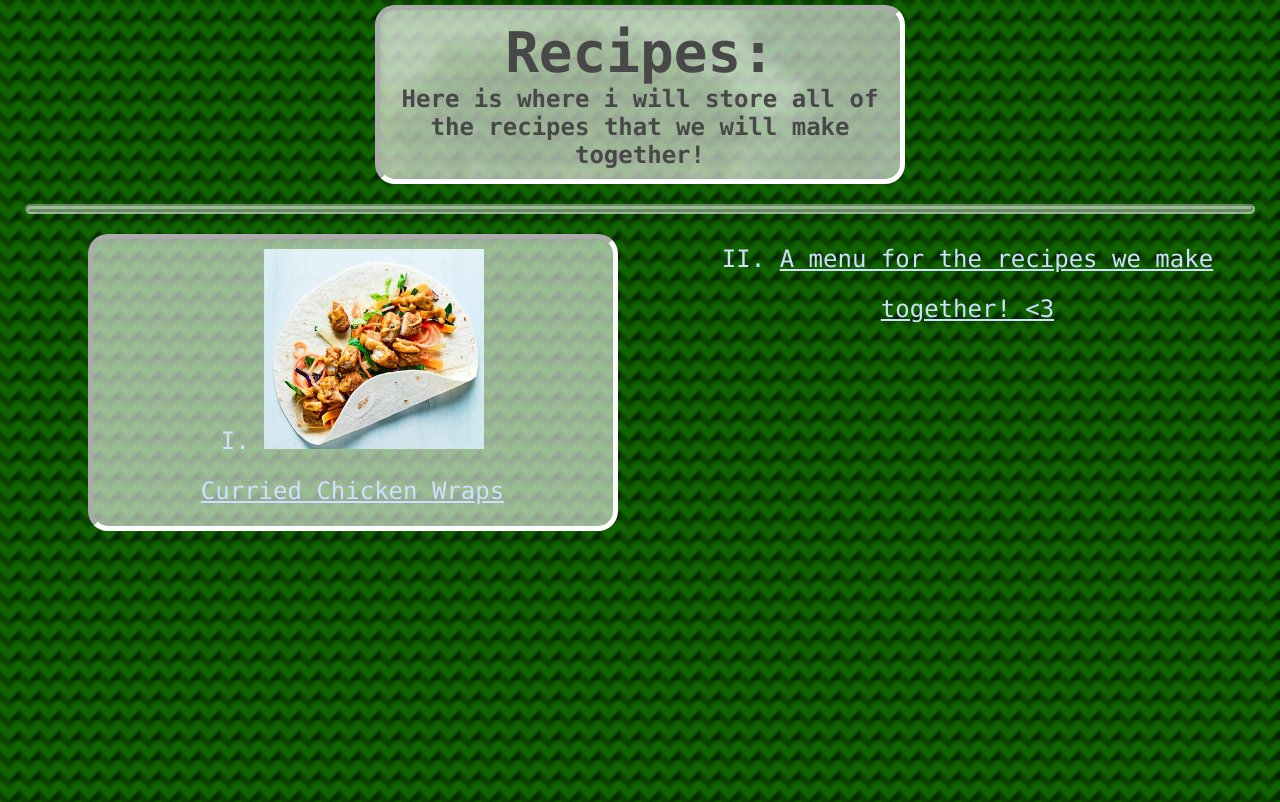
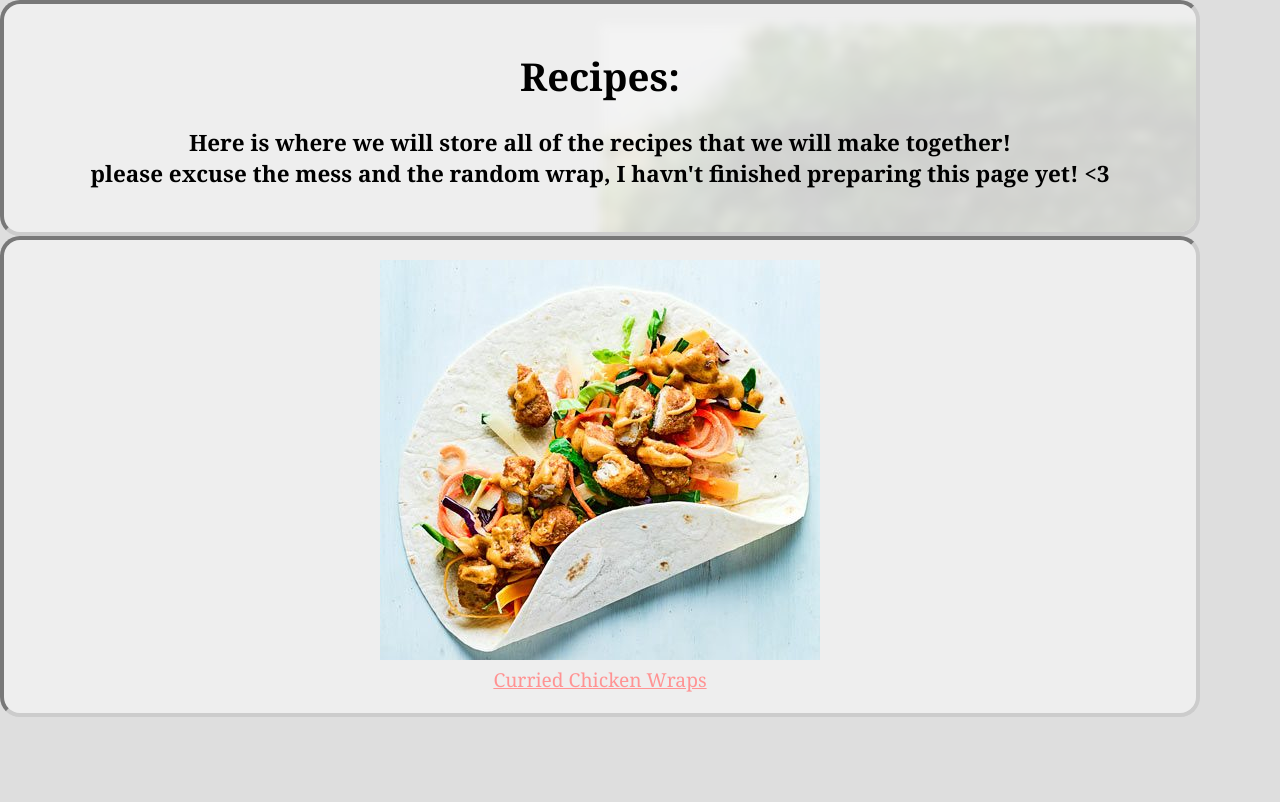
Before and after one commit to Mackenzie-Blackaby/Mackenzie-Blackaby.github.io, a plain HTML site: page Pages/recipeMenu.html in a window 1280 px wide. Drawn offline with Linux system fonts and the light colour scheme.

Commit message:
Design Overhaul

```diff
--- a/Pages/recipeMenu.html
+++ b/Pages/recipeMenu.html
@@ -14,19 +14,22 @@
   />
 </head>
 <body>
-  <div>
+  <div class="heading">
     <div class="boxed">
       <img src="../Resources/Images/Garden.jpg" class="backgroundImage" />
       <h1><b>Recipes:</b></h1>
       <h3>
-        Here is where i will store all of the recipes that we will make
+        Here is where we will store all of the recipes that we will make
         together!
+        <br />
+        please excuse the mess and the random wrap, I havn't finished preparing
+        this page yet! &lt;3
       </h3>
     </div>
-    <hr />
     <div>
-      <ul class="pictures">
-        <li class="boxed">
+      <div class="pictures">
+        <div class="listElement">
+          <div class="boxed">
             <img
               class="listImage"
               src="../Resources/Images/ChickenWraps.jpg"
@@ -34,13 +37,9 @@
             />
             <br />
             <a href="../index.html">Curried Chicken Wraps</a>
-        </li>
-        <li>
-          <a href="recipeMenu.html"
-            >A menu for the recipes we make together! &lt;3</a
-          >
-        </li>
-      </ul>
+          </div>
+        </div>
+      </div>
     </div>
   </div>
 </body>
--- /dev/null
+++ b/Resources/Fonts/Lobster.css
@@ -0,0 +1,4 @@
+@font-face {
+  font-family: Lobster;
+  src: url(Lobster-Regular.ttf);
+}
--- a/Resources/JavaScript/Countdown.js
+++ b/Resources/JavaScript/Countdown.js
@@ -1,4 +1,4 @@
-var targetDate = new Date("April 28, 2023 00:00:00").getTime();
+var targetDate = new Date("April 28, 2024 00:00:00").getTime();
 var x = setInterval(function () {
   var now = new Date().getTime();
   var difference = targetDate - now;
--- a/Resources/Stylesheets/blueScheme.css
+++ b/Resources/Stylesheets/blueScheme.css
@@ -1,8 +1,9 @@
 :root {
-  --bgDark: #89d8ff;
-  --bgMedium: #abe6ff;
-  --bgLight: #c5f1ff;
-  --textColor: #000000;
-  --boxBackground: rgb(255, 255, 255);
-  --linkColor: #bb0000;
+  --borderStyle: inset;
+  --borderColor: #ccc;
+  --borderWidth: 0.5;
+  --colorTopBarBackground: #abe6ff;
+  --colorMainBackground: #89d8ff;
+  --colorMainText: #000000;
+  --colorLink: #bb0000;
 }
--- a/Resources/Stylesheets/mainStyle.css
+++ b/Resources/Stylesheets/mainStyle.css
@@ -1,93 +1,176 @@
 :root {
-  --blurAmount: 1px;
+  --topbarHeight: 20vh;
+  --pictureSize: 16vh;
+  --pictureBorder: calc((var(--topbarHeight) - var(--pictureSize)) / 2);
+  --borderStyle: inset;
+  --borderColor: #ccc;
+  --borderWidth: 0.5;
+  --xBorder: calc(var(--borderWidth) * 1vh) var(--borderStyle)
+    var(--borderColor);
+  --yBorder: calc(var(--borderWidth) * 1vh) var(--borderStyle)
+    var(--borderColor);
+
+  --colorTopBarBackground: #fff;
+  --colorMainBackground: rgb(222, 222, 222);
+  --colorMainText: #000;
+  --colorboxBackground: rgba(255, 255, 255, 0.5);
+  --colorLink: #ff9393;
 }
 
+body,
 html {
-  background-color: var(--bgDark);
-  background: linear-gradient(135deg, var(--bgDark), transparent 25%) -10px 0/
-      20px 20px,
-    linear-gradient(225deg, var(--bgMedium) 25%, transparent 25%) -10px 0/ 20px
-      20px,
-    linear-gradient(315deg, var(--bgDark) 25%, transparent 25%) 0px 0/ 20px 20px,
-    linear-gradient(45deg, var(--bgMedium) 25%, var(--bgLight) 25%) 0px 0/ 20px 20px;
+  margin: 0;
+  padding: 0;
+  overflow-x: hidden;
 }
 
 body {
-  color: var(--textColor);
-  font-family: "Monaco", Consolas, "Courier New", Courier, monospace;
-  -webkit-font-smoothing: antialiased;
-  -moz-osx-font-smoothing: grayscale;
-  text-align: center;
-  padding: 5px;
-  margin: auto;
-  backdrop-filter: blur(var(--blurAmount));
-  height: 99vh;
+  background-color: var(--colorMainBackground);
+  color: var(--colorMainText);
+  font-family: Lobster, Cambria, Cochin, Georgia, Times, "Times New Roman",
+    serif;
+  font-weight: lighter;
+  font-size: larger;
 }
 
-h1 {
-  font-size: 3.5rem;
-  font-weight: 800;
+a {
+  color: var(--colorLink);
+  text-decoration: underline;
+}
+
+p {
+  margin: auto;
+  width: 80vw;
+}
+
+footer {
+  position: fixed;
+  bottom: 0;
+  left: 0;
+  right: 0;
+  padding-left: 5%;
+  background-color: var(--colorMainText);
+  height: min-content;
+  display: flex;
+  align-items: self-start;
+  justify-content: left;
+  color: var(--colorMainBackground);
+  border-top: var(--yBorder);
+  border-color: darkgray;
+}
+
+.TopBar {
+  display: grid;
+  grid-template-columns: repeat(auto-fit, minmax(250px, 1fr));
+  grid-template-rows: 1fr;
+  height: var(--topbarHeight);
+  background-color: var(--colorTopBarBackground);
+  border-bottom: var(--yBorder);
+  border-right: var(--yBorder);
+  margin-bottom: 0.5vh;
+  margin-top: 0;
+}
+
+.TopBar-icon {
+  margin-top: var(--pictureBorder);
+  margin-left: var(--pictureBorder);
+  height: var(--pictureSize);
+  border-right: var(--xBorder);
+  border-bottom: var(--yBorder);
+  border-radius: 100px;
+  pointer-events: none;
+}
+
+.TopBar-title {
+  font-size: 5vh;
+  font-weight: bold;
+  margin-bottom: 0.5rem;
+  text-align: center;
   margin: auto;
 }
 
-h2 {
-  font-size: 2.5rem;
-  font-weight: 800;
+.TopBar-Button {
+  display: grid;
   margin: auto;
+  margin-right: var(--pictureBorder);
+  width: var(--pictureSize);
+  height: var(--pictureSize);
+  border-radius: 100px;
+  border-right: var(--xBorder);
+  border-bottom: var(--yBorder);
+  border-radius: 100px;
+}
+.TopBar-Button:active {
+  background-color: darkgray;
 }
 
-h3 {
-  font-size: 1.5rem;
-  font-weight: 800;
-  margin: 0;
+.TopBar-MenuIcon {
+  height: 10vh;
+  margin: auto;
+  pointer-events: none;
 }
 
-li {
-  font-size: 1.5rem;
-  list-style-type: upper-roman;
-  text-align: center;
-  list-style-position: inside;
-  line-height: 50px;
+.content {
+  display: grid;
+  grid-template-rows: repeat(auto-fit, minmax(250px, 1fr));
+  grid-template-columns: repeat(auto-fit, minmax(400px, 1fr));
 }
 
-a {
-  color: var(--linkColor);
+.article {
+  margin: 5px;
+  display: grid;
+  grid-template-columns: repeat(auto-fit, minmax(250px, 1fr));
+  align-items: center;
+}
+.article-title {
+  font-size: 3vw;
+  font-weight: bold;
+  margin-bottom: 0.5rem;
+  text-align: center;
   margin: auto;
+  padding: 5px;
+  display: flex;
+  align-items: center;
+}
+.article-image {
+  margin: auto;
+  background-size: cover;
+  width: 90%;
+  object-fit: contain;
 }
 
-hr {
-  color: black;
-  border: groove;
-  border-color: var(--boxBackground);
-  border-width: 5px;
-  border-radius: 20px;
-  margin: 20px;
-}
-
-.pictures {
-  display: grid;
-  outline: 10px;
-  grid-template-columns: 1fr 1fr;
-  grid-template-rows: min-content;
+.centeredObject {
+  text-align: center;
+  margin: auto;
+  align-items: center;
 }
 
 .boxed {
-  margin: auto;
-  background-color: var(--boxBackground);
-  border: 5px inset white;
-  border-radius: 20px;
-  width: 500px;
-  padding: 10px;
   overflow: hidden;
   position: relative;
+  border: var(--xBorder);
+  width: 90vw;
+  padding: 20px;
+  background-color: var(--colorboxBackground);
+  border-radius: 20px;
+  text-align: center;
+}
+
+.boxedMinimal {
+  border: var(--xBorder);
+  width: auto;
+  padding: 20px;
+  border-radius: 20px;
+  text-align: center;
 }
 
 .backgroundImage {
   z-index: -1;
   opacity: 0.3;
   position: absolute;
-  left: 0;
-  top: 0;
-  width: 100%;
+  float: left;
+  height: 100vh;
+  width: min(100vw);
+  object-fit: cover;
   filter: blur(5px);
 }
--- a/Resources/Stylesheets/purpleScheme.css
+++ b/Resources/Stylesheets/purpleScheme.css
@@ -1,14 +1,8 @@
 :root {
-  --bgDark: #140334;
-  --bgMedium: #220047;
-  --bgLight: #2a0057;
-  --textColor: #cff9ff;
-  --boxBackground: rgba(255, 255, 255, 0.5);
-  --linkColor: #ff9393;
+  --borderStyle: inset;
+  --borderColor: #ccc;
+  --borderWidth: 0.5;
+  --colorTopBarBackground: #400a7a;
+  --colorMainBackground: #220047;
+  --colorMainText: #cff9ff;
 }
-
-p {
-  width: 500px;
-  height: auto;
-  margin: auto;
-}
--- a/Resources/Stylesheets/sageScheme.css
+++ b/Resources/Stylesheets/sageScheme.css
@@ -1,18 +1,9 @@
 :root {
-  --bgDark: #032600;
-  --bgMedium: #0b4300;
-  --bgLight: #116500;
-  --textColor: #484848;
-  --boxBackground: rgba(255, 255, 255, 0.575);
-  --linkColor: #cedfff;
+  --borderStyle: inset;
+  --borderColor: #ccc;
+  --borderWidth: 0.5;
+  --colorTopBarBackground: #0b4300;
+  --colorMainBackground: #0b4300;
+  --colorMainText: #484848;
+  --colorLink: #000000;
 }
-
-li {
-  color: var(--linkColor);
-}
-
-.listImage {
-  height: 200px;
-  margin: auto;
-  padding: auto;
-}
```
Also changed, not shown: Pages/AnniversaryYear2.html (+26 -17 lines), Pages/bunbun.html (deleted, +0 -39 lines), Pages/links.html (added, +51 -0 lines), index.html (+28 -16 lines), Resources/Fonts/Lobster-Regular.ttf (added), Resources/GIFs/me.gif (renamed from GIFs/me.gif), Resources/GIFs/waitingBun.gif (renamed from GIFs/waitingBun.gif), Resources/Images/Akadir.jpg (added), Resources/Images/Chefchaouen.jpg (added), Resources/Images/Wales.jpg (added). Lines whose indentation alone changed are shown as unchanged.
